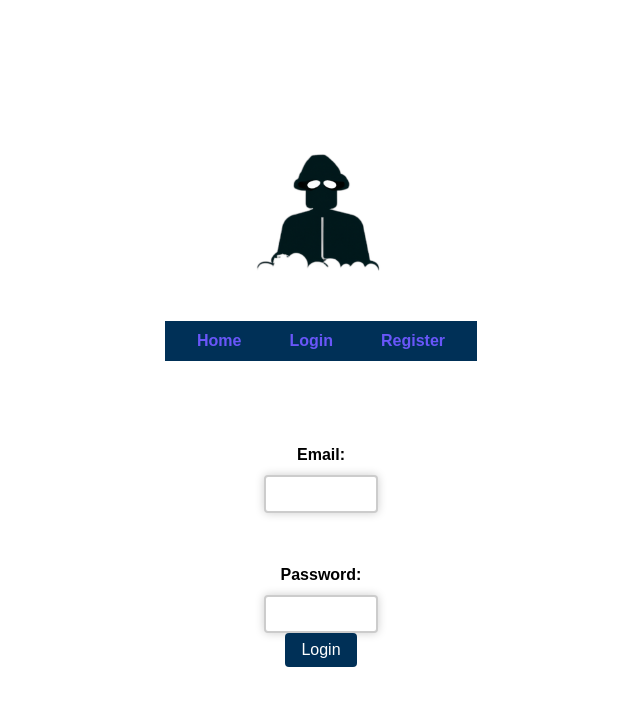
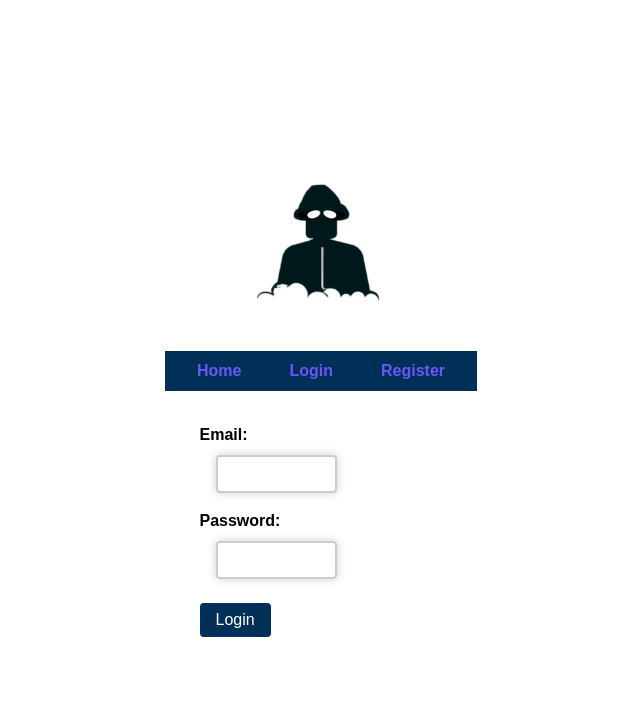
Before and after one commit to Svaniel/yavwa, a Flask app: page /login in a window 1280 px wide. Shown: the top 706 px of the page, without its empty margins (319-959 px from the left). Run offline with Flask 2, Linux system fonts and the light colour scheme.

Commit message:
trying to fix css, gpt fails

```diff
--- a/app/static/css/style.css
+++ b/app/static/css/style.css
@@ -66,17 +66,27 @@
 /* Forms */
 form {
     margin: 2rem 0;
+    align-items: center;
+}
+
+.form-group {
     display: flex;
     flex-direction: column;
-    align-items: center;
-    justify-content: center;
+    align-items: flex-start;
+    margin-bottom: 1rem;
+  }
+
+.form-group label {
+    font-weight: bold;
+    margin-bottom: 0.5rem;
 }
 
-form label {
-    display: block;
-    font-weight: bold;
-    margin-bottom: 0.5rem;
-    margin-top: 50px
+.form-group label + input[type="text"],
+.form-group label + input[type="email"],
+.form-group label + input[type="password"] {
+  margin-left: 1rem;
+  display: flex;
+  flex-direction: row;
 }
 
 form input[type="text"],
@@ -99,6 +109,7 @@
     font-size: 1rem;
     padding: 0.5rem 1rem;
     transition: background-color 0.2s ease;
+    margin-top: 0.5rem;
 }
 
 form button:hover {
--- a/app/templates/login.html
+++ b/app/templates/login.html
@@ -4,12 +4,14 @@
 
 {% block content %}
 <form action="{{ url_for('login') }}" method="post">
-    <label for="email">Email:</label>
-    <input type="email" name="email" required>
-
-    <label for="password">Password:</label>
-    <input type="password" name="password" required>
-
+    <div class="form-group">
+        <label for="email">Email:</label>
+        <input type="email" name="email" required>
+    </div>
+    <div class="form-group">
+        <label for="password">Password:</label>
+        <input type="password" name="password" required>
+    </div>
     <button type="submit">Login</button>
 </form>
 {% endblock %}
```
